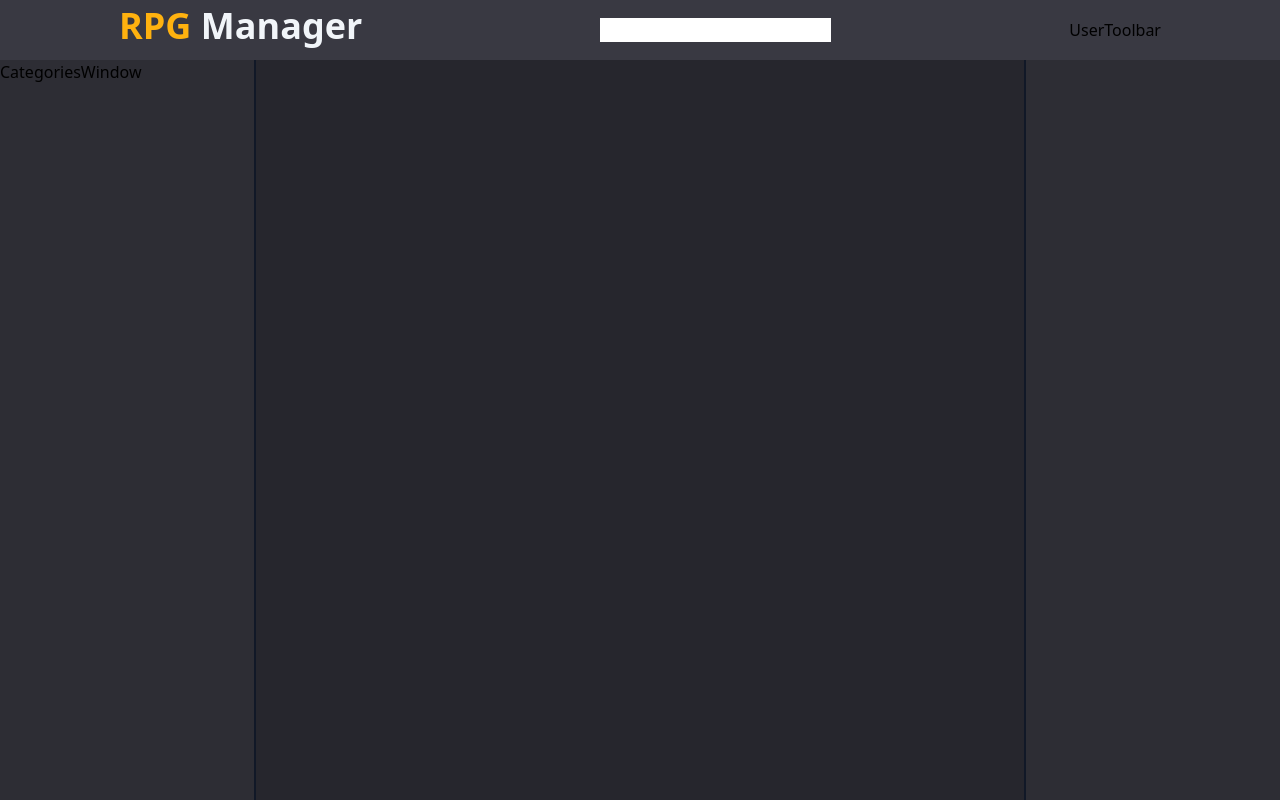
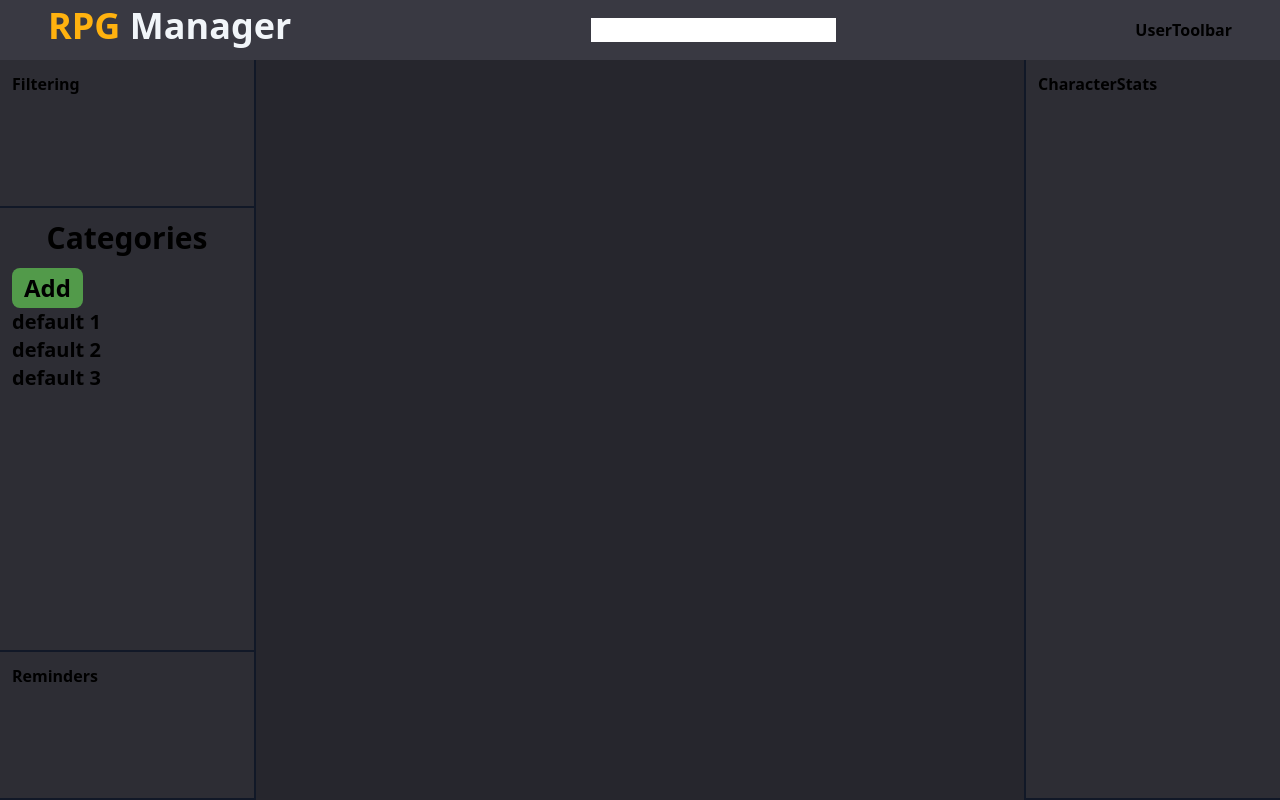
Before and after one commit to Definitely-Human/rpgmanager-client, a React (Vite) app in the folder react-app/: page /play in a window 1280 px wide. Built offline with nearby package versions, Linux system fonts and the light colour scheme.

Commit message:
Setup basic markdown for play page. Added category add modal.

```diff
--- /dev/null
+++ b/react-app/src/components/AddCategoryModal.jsx
@@ -0,0 +1,48 @@
+import FormRow from "./FormRow";
+import { useState } from "react";
+
+const initialState = {
+    name: "",
+    description: "",
+    subcategory_of: null,
+};
+
+const AddCategoryModal = ({ toggleIsOpen }) => {
+    const [values, setValues] = useState(initialState);
+    return (
+        <div className="fixed top-0 left-0 w-full h-full bg-slate-800 bg-opacity-70 z-10 flex item-center justify-center">
+            <div className="bg-gray-blue-700 p-4 h-min my-auto rounded-xl border-x-2 border-x-slate-900">
+                <h3 className="text-3xl text-center text-primary mb-2">
+                    Add Category
+                </h3>
+                <FormRow
+                    name="name"
+                    type="text"
+                    handleChange={setValues}
+                    value={values.name}
+                />
+                <FormRow
+                    name="description"
+                    type="text"
+                    handleChange={setValues}
+                    value={values.description}
+                />
+                <div className="mt-4 flex justify-between">
+                    <button
+                        onClick={toggleIsOpen}
+                        className="py-2 px-3 bg-secondary rounded-md "
+                    >
+                        Add
+                    </button>
+                    <button
+                        onClick={toggleIsOpen}
+                        className="py-2 px-3 bg-error rounded-md"
+                    >
+                        Close
+                    </button>
+                </div>
+            </div>
+        </div>
+    );
+};
+export default AddCategoryModal;
--- /dev/null
+++ b/react-app/src/components/CategoriesList.jsx
@@ -0,0 +1,27 @@
+import { useState } from "react";
+import { AddCategoryModal } from "../components";
+
+const CategoriesList = () => {
+    const [isOpen, setIsOpen] = useState(false);
+    const toggleIsOpen = () => {
+        setIsOpen(!isOpen);
+    };
+    return (
+        <>
+            {isOpen && <AddCategoryModal toggleIsOpen={toggleIsOpen} />}
+            <h3 className="text-3xl text-center mb-3">Categories</h3>
+            <button
+                className="text-2xl px-3 py-1 bg-secondary-600 rounded-lg"
+                onClick={toggleIsOpen}
+            >
+                Add
+            </button>
+            <ul className="text-xl ">
+                <li>default 1</li>
+                <li>default 2</li>
+                <li>default 3</li>
+            </ul>
+        </>
+    );
+};
+export default CategoriesList;
--- a/react-app/src/components/CategoriesWindow.jsx
+++ /dev/null
@@ -1,4 +0,0 @@
-const CategoriesWindow = () => {
-    return <div>CategoriesWindow</div>;
-};
-export default CategoriesWindow;
--- /dev/null
+++ b/react-app/src/components/CharacterStats.jsx
@@ -0,0 +1,4 @@
+const CharacterStats = () => {
+    return <div>CharacterStats</div>;
+};
+export default CharacterStats;
--- /dev/null
+++ b/react-app/src/components/FilteringOptions.jsx
@@ -0,0 +1,8 @@
+const FilteringOptions = () => {
+    return (
+        <div>
+            <h3>Filtering</h3>
+        </div>
+    );
+};
+export default FilteringOptions;
--- /dev/null
+++ b/react-app/src/components/ModuleBlock.jsx
@@ -0,0 +1,8 @@
+const ModuleBlock = ({ children }) => {
+    return (
+        <div className="w-full h-full border-b-2 border-gray-900 p-3">
+            {children}
+        </div>
+    );
+};
+export default ModuleBlock;
--- /dev/null
+++ b/react-app/src/components/RemindersList.jsx
@@ -0,0 +1,8 @@
+const RemindersList = () => {
+    return (
+        <div>
+            <h3>Reminders</h3>
+        </div>
+    );
+};
+export default RemindersList;
--- a/react-app/src/components/TopBar.jsx
+++ b/react-app/src/components/TopBar.jsx
@@ -4,7 +4,7 @@ import UserToolbar from "./UserToolbar";
 
 const TopBar = () => {
     return (
-        <header className="flex justify-around items-center bg-gray-blue-700">
+        <header className="flex justify-between items-center bg-gray-blue-700 px-12">
             <Logo />
             <GlobalSearch />
             <UserToolbar />
--- a/react-app/src/components/index.js
+++ b/react-app/src/components/index.js
@@ -1,8 +1,25 @@
-import CategoriesWindow from "./CategoriesWindow";
+import CategoriesList from "./CategoriesList";
 import FormRow from "./FormRow";
 import GlobalSearch from "./GlobalSearch";
 import Logo from "./Logo";
 import TopBar from "./TopBar";
 import UserToolbar from "./UserToolbar";
+import FilteringOptions from "./FilteringOptions";
+import RemindersList from "./RemindersList";
+import ModuleBlock from "./ModuleBlock";
+import CharacterStats from "./CharacterStats";
+import AddCategoryModal from "./AddCategoryModal";
 
-export { CategoriesWindow, FormRow, GlobalSearch, Logo, TopBar, UserToolbar };
+export {
+    CategoriesList,
+    FormRow,
+    GlobalSearch,
+    Logo,
+    TopBar,
+    UserToolbar,
+    FilteringOptions,
+    RemindersList,
+    ModuleBlock,
+    CharacterStats,
+    AddCategoryModal,
+};
--- a/react-app/src/pages/Play.jsx
+++ b/react-app/src/pages/Play.jsx
@@ -1,17 +1,35 @@
-import CategoriesWindow from "../components/CategoriesWindow";
-import TopBar from "../components/TopBar";
+import {
+    CategoriesList,
+    CharacterStats,
+    FilteringOptions,
+    ModuleBlock,
+    RemindersList,
+    TopBar,
+} from "../components";
 
 const Play = () => {
     return (
-        <div className="grid grid-rows-[60px_minmax(300px,_1fr)] h-screen dark:text-slate-100">
+        <div className="grid grid-rows-[60px_minmax(300px,_1fr)] h-screen dark:text-slate-100 font-semibold">
             <TopBar />
 
             <main className="grid grid-cols-[1fr_3fr_1fr]">
-                <div className="bg-gray-blue-800 border-r-2 border-gray-900">
-                    <CategoriesWindow />
+                <div className="bg-gray-blue-800 border-r-2 border-gray-900 grid grid-rows-[1fr_3fr_1fr]">
+                    <ModuleBlock>
+                        <FilteringOptions />
+                    </ModuleBlock>
+                    <ModuleBlock>
+                        <CategoriesList />
+                    </ModuleBlock>
+                    <ModuleBlock>
+                        <RemindersList />
+                    </ModuleBlock>
                 </div>
                 <div className="bg-gray-blue-900"></div>
-                <div className="bg-gray-blue-800 border-l-2 border-gray-900"></div>
+                <div className="bg-gray-blue-800 border-l-2 border-gray-900">
+                    <ModuleBlock>
+                        <CharacterStats />
+                    </ModuleBlock>
+                </div>
             </main>
         </div>
     );
```
